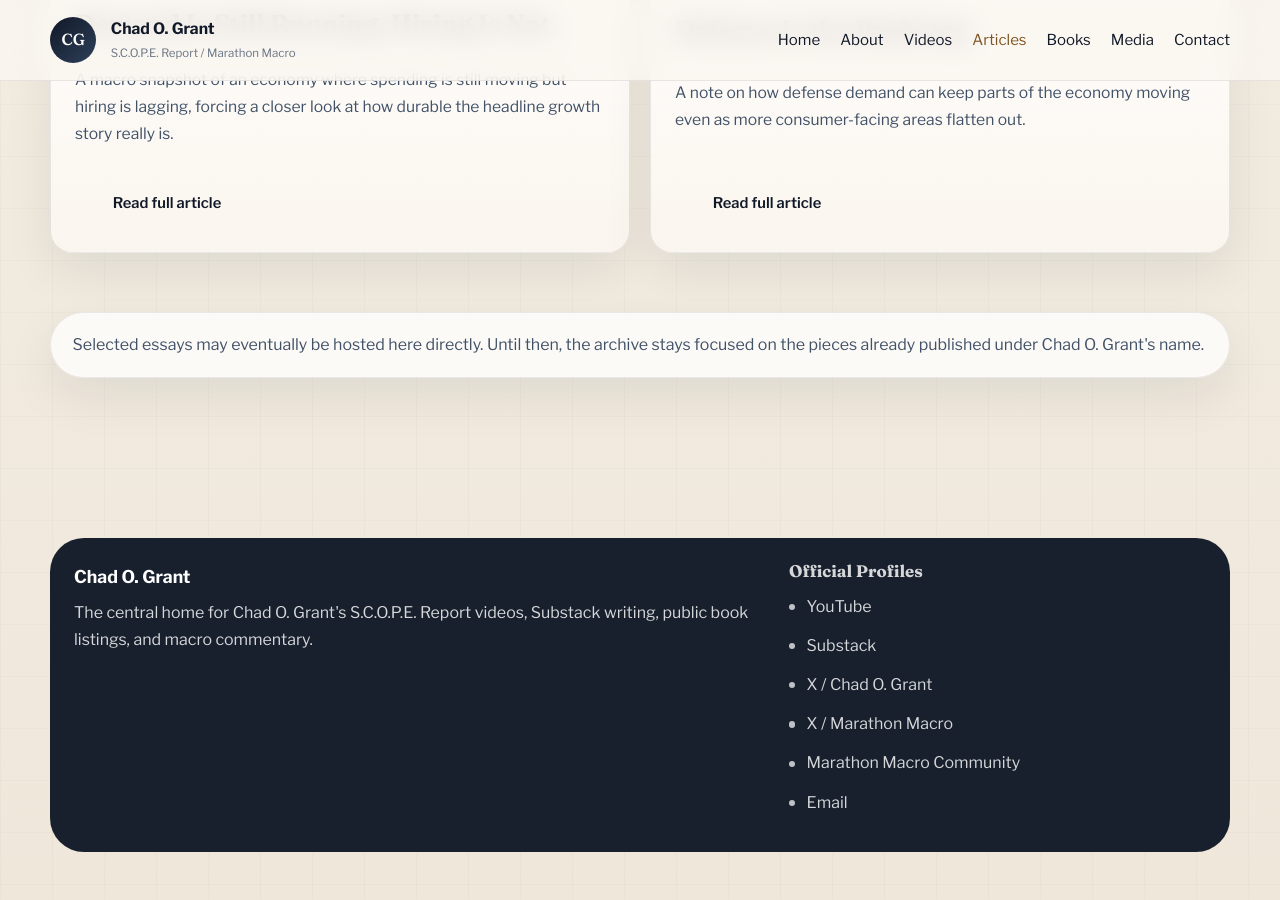
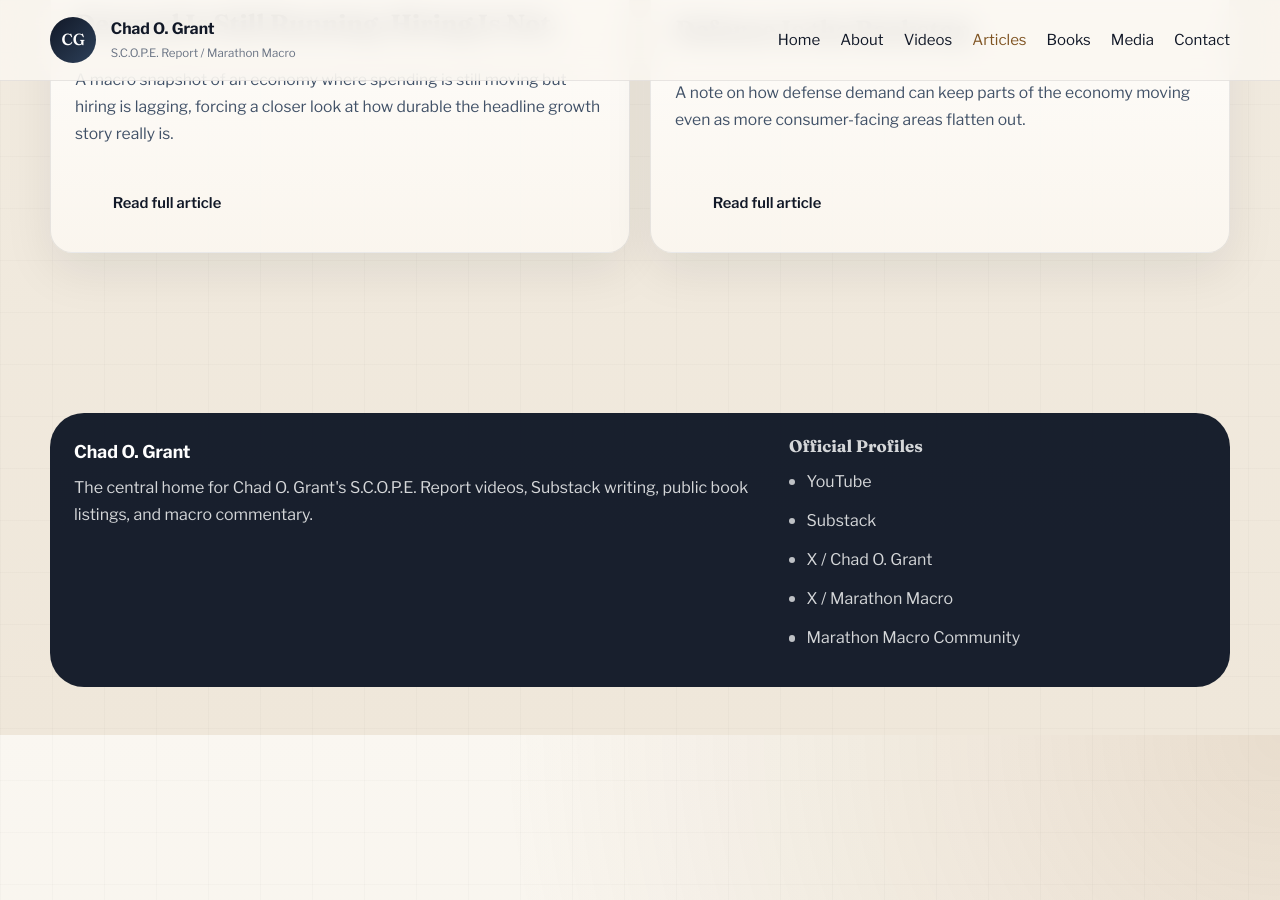
Before and after one commit to COG-tech/chadogrant, a Jekyll site: the page built from articles.md, in a window 1280 px wide and 900 px high, scrolled down 1735 px. Built offline with Jekyll 4.4.1, drawn with Linux system fonts in a browser that asks for light colours.

Commit message:
Remove article note and email link

```diff
--- a/_data/social.yml
+++ b/_data/social.yml
@@ -8,5 +8,3 @@
   url: "https://x.com/MarathonMacro"
 - label: Marathon Macro Community
   url: "https://whop.com/marathon-macro/"
-- label: Email
-  url: "mailto:chadogrant@substack.com"
--- a/articles.md
+++ b/articles.md
@@ -44,11 +44,3 @@ body_class: page-body page-articles
     {% endfor %}
   </div>
 </section>
-
-<section class="content-section article-note">
-  <p>
-    Selected essays may eventually be hosted here directly. Until then, the
-    archive stays focused on the pieces already published under Chad O. Grant's
-    name.
-  </p>
-</section>
```
